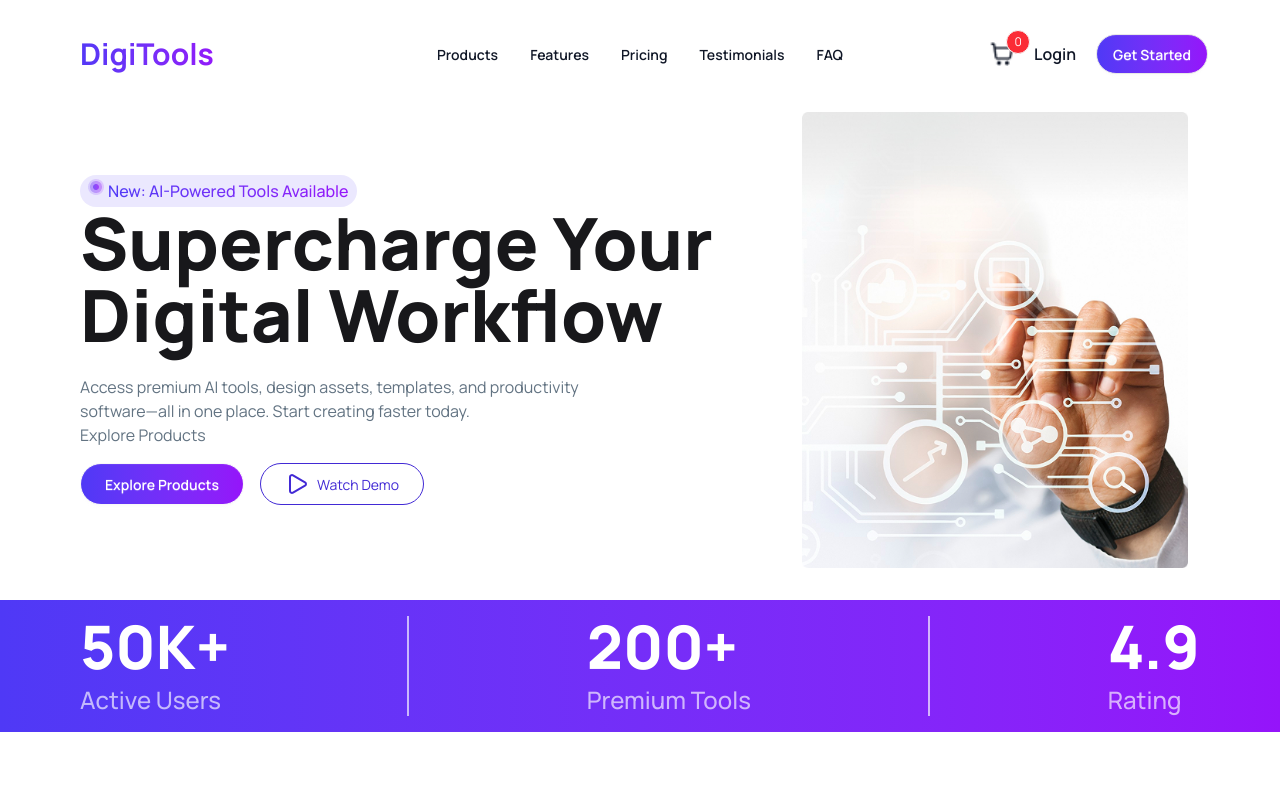
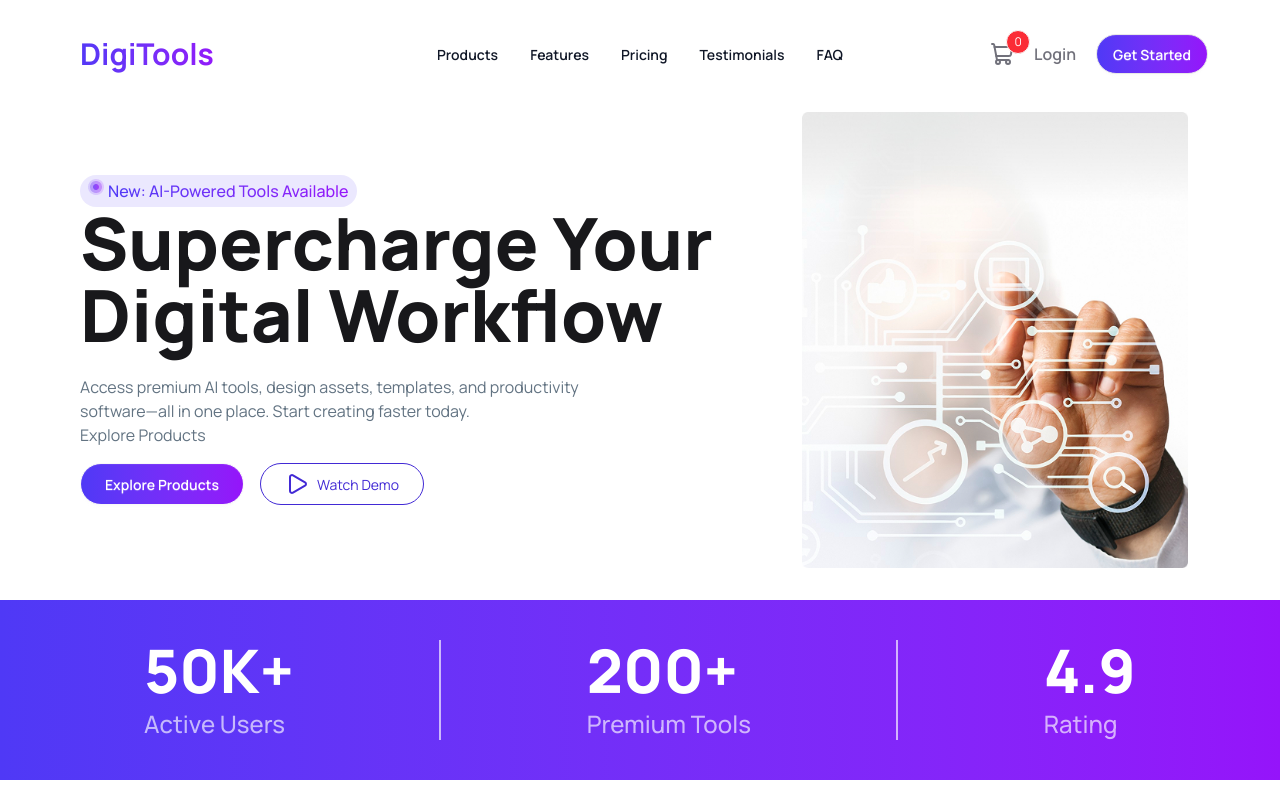
Before and after one commit to pritam-b-dev/DigiTools, a React (Vite) app: page / in a window 1280 px wide. Shown: the top 800 px of the page. Built offline with nearby package versions, Linux system fonts and the light colour scheme.

Commit message:
styles are fixes in pricing, navbar and cart component.

```diff
--- a/src/Components/Dashboard.jsx
+++ b/src/Components/Dashboard.jsx
@@ -2,9 +2,9 @@ import React from "react";
 
 const Dashboard = () => {
   return (
-    <div className="mx-4 md:mx-0">
-      <div className="bg-linear-to-r from-[#4F39F6] to-[#9514FA] mb-20">
-        <div className="flex flex-col md:flex-row gap-6 justify-between max-w-6xl mx-auto  p-10 md:p-4 ">
+    <div className="mx-4 md:mx-0 ">
+      <div className="bg-linear-to-r from-[#4F39F6] to-[#9514FA] mb-20 ">
+        <div className="flex flex-col md:flex-row gap-6 justify-between max-w-6xl mx-auto  p-10 md:px-20">
           <div className="flex flex-col gap-2 items-center md:items-start">
             <h1 className="font-extrabold text-3xl md:text-6xl text-white">
               50K+
--- a/src/Components/NavBar.jsx
+++ b/src/Components/NavBar.jsx
@@ -1,5 +1,6 @@
 import React from "react";
 import { Menu } from "lucide-react";
+import { ShoppingCart } from "lucide-react";
 
 const NavBar = ({ carts }) => {
   const NavLinks = (
@@ -52,16 +53,12 @@ const NavBar = ({ carts }) => {
       </div>
       <div className="navbar-end gap-3 md:gap-5">
         <div className="indicator">
-          <img
-            className="w-3.5 h-3.5 md:w-6 md:h-6"
-            src="/shopping-cart.png"
-            alt=""
-          />
+          <ShoppingCart className="text-zinc-500" size={24} />
           <span className="indicator-item rounded-full md:badge md:badge-xs text-white bg-red-500 md:-translate-y-3 md:translate-x-4 w-3.5 h-3.5 md:w-6 md:h-6 flex items-center justify-center text-xs">
             {carts.length}
           </span>
         </div>
-        <p className="hidden md:block font-semibold text-[#101727]">Login</p>
+        <p className="hidden md:block font-semibold text-zinc-500">Login</p>
         <a className="btn btn-xs md:btn-md bg-linear-to-r from-[#4F39F6] to-[#9514FA] rounded-full text-white hover:bg-linear-to-r hover:from-[#4f39f69e] hover:to-[#9614fac0]">
           Get Started
         </a>
--- a/src/Components/Pricing.jsx
+++ b/src/Components/Pricing.jsx
@@ -1,5 +1,6 @@
 import React from "react";
 import { Check } from "lucide-react";
+
 const plans = [
   {
     name: "Starter",
@@ -63,7 +64,7 @@ const Pricing = () => {
             className={`flex flex-col flex-1 p-5 border border-zinc-300 rounded-lg ${item.highlighted ? "relative bg-linear-to-b from-[#4F39F6] to-[#9514FA] text-white border-none" : ""}`}
           >
             {item.highlighted && (
-              <div className="badge badge-soft badge-warning absolute -top-3 left-1/2 -translate-x-1/2  px-4 py-1 rounded-full text-xs font-bold whitespace-nowrap">
+              <div className="badge bg-yellow-100 text-amber-700 absolute -top-3 left-1/2 -translate-x-1/2  px-4 py-1 rounded-full text-xs font-bold whitespace-nowrap">
                 Most Popular
               </div>
             )}
```
